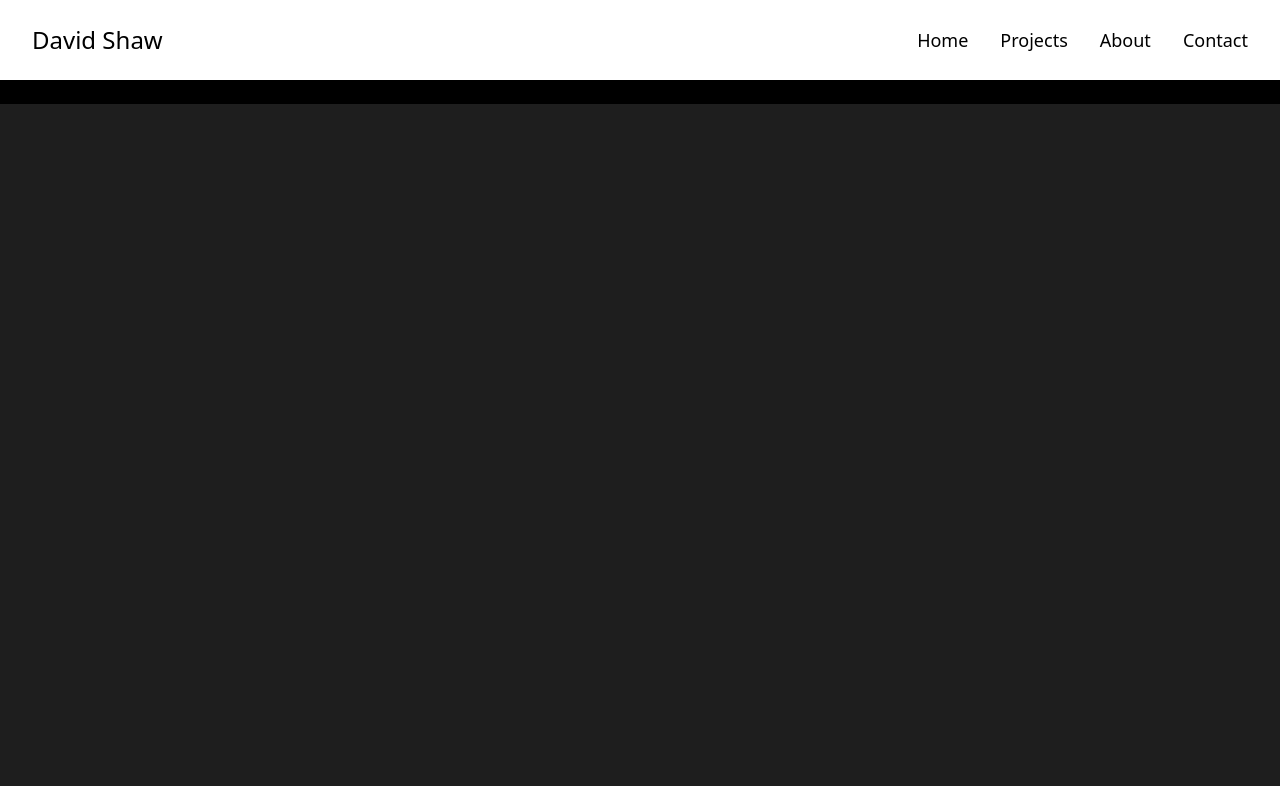
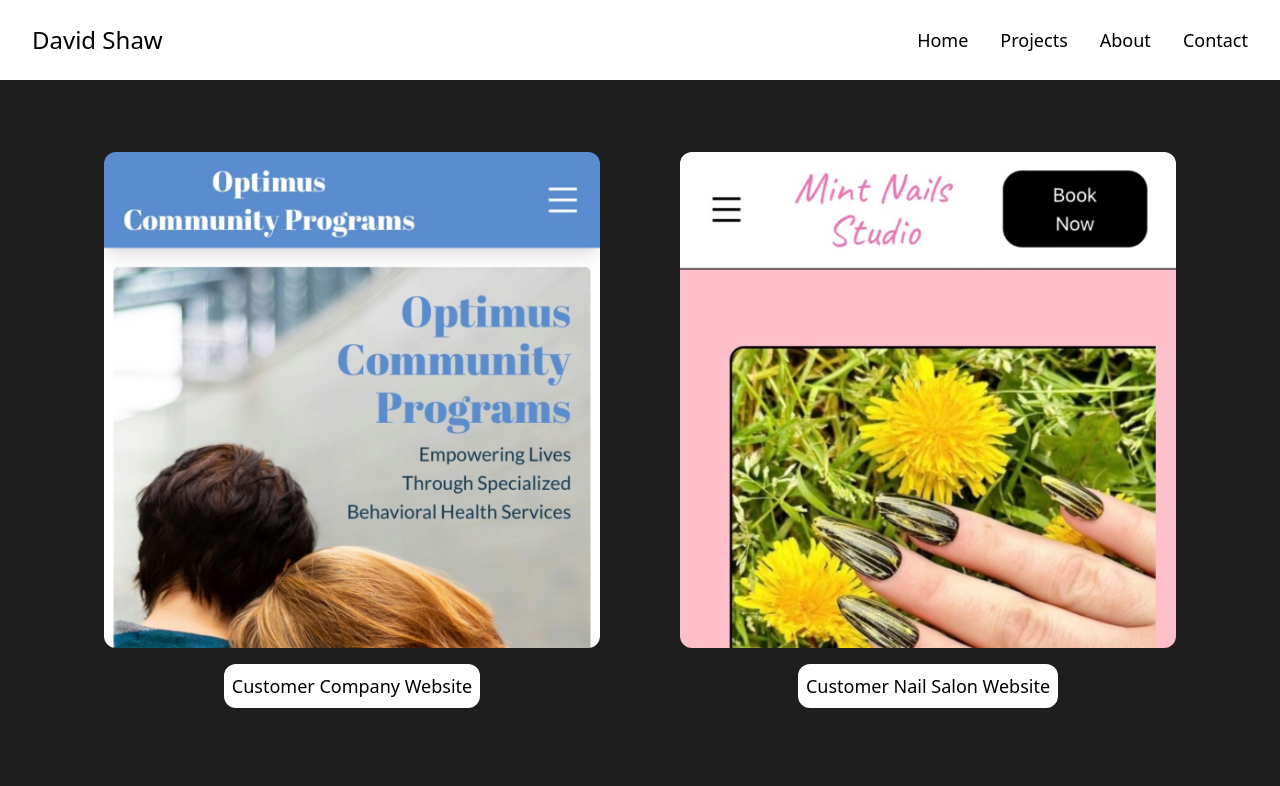
Before and after one commit to Batmanninja1991/portfolio, a React (Vite) app: page /projects in a window 1280 px wide. Shown: the top 786 px of the page. Built offline with nearby package versions, Linux system fonts and the light colour scheme; the HTML template or start-up script is replaced by a standard one.

Commit message:
link update

```diff
--- a/src/App.jsx
+++ b/src/App.jsx
@@ -13,9 +13,9 @@
       <Navbar />
       <Routes>
         <Route path="/portfolio" element={<Hero />} />
-        <Route path="/portfolio/about" element={<About />} />
-        <Route path="/portfolio/projects" element={<Projects />} />
-        <Route path="/portfolio/contact" element={<Contact />} />
+        <Route path="/about" element={<About />} />
+        <Route path="/projects" element={<Projects />} />
+        <Route path="/contact" element={<Contact />} />
       </Routes>
       <Footer />
     </>
```
